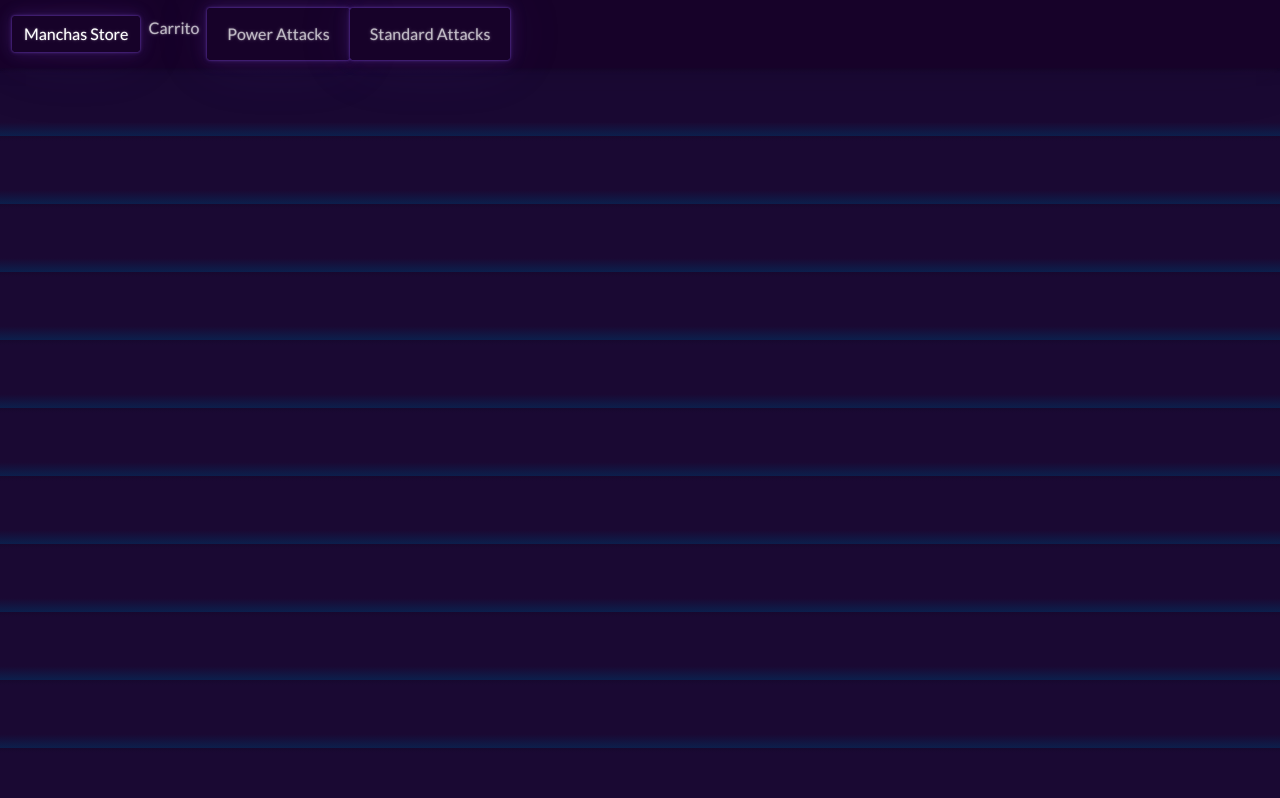
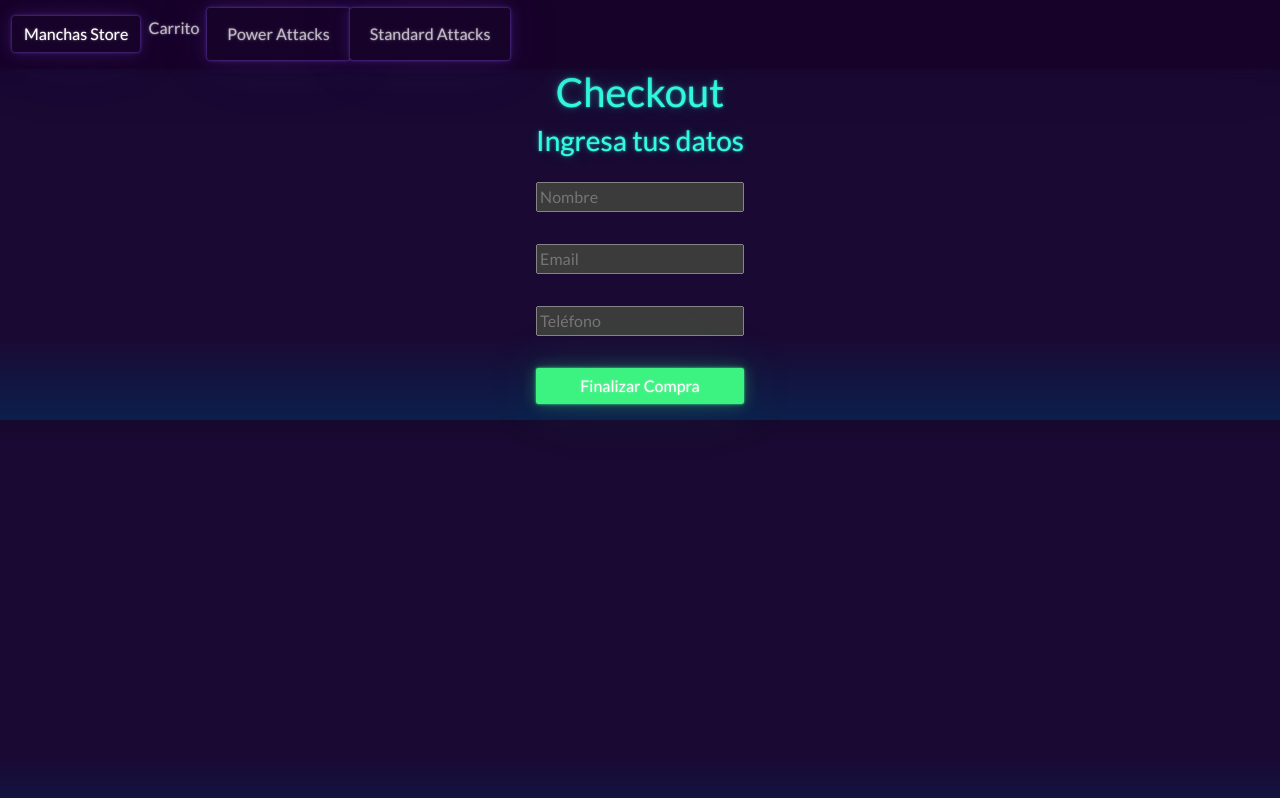
Before and after one commit to ffloresbalaguer/proyectoReact, a React (Create React App) app in the folder my-app/: page /checkout in a window 1280 px wide. Built offline with nearby package versions, Linux system fonts and the light colour scheme.

Commit message:
CreandoOrden

```diff
--- a/my-app/src/components/App.jsx
+++ b/my-app/src/components/App.jsx
@@ -4,6 +4,7 @@ import Navbar from "./Navbar/Navbar";
 import ItemListContainer from './ItemListContainer/ItemListContainer';
 import ItemDetailContainer from './ItemDetailContainer/ItemDetailContainer';
 import CartView from './CartView/CartView';
+import Checkout from './Checkout/Checkout';
 import CartContext from './Context/CartContext';
 
 
@@ -12,7 +13,7 @@ function App() {
   return (
 
 
-    <div className="row">
+    <div className="">
       <CartContext>
       <BrowserRouter>
         <Navbar />
@@ -21,6 +22,7 @@ function App() {
           <Route path='/category/:id' element={<ItemListContainer greeting="Bienvenidos a Manchas Store"/>}></Route>
           <Route path='/item/:id' element={<ItemDetailContainer/>}></Route>
           <Route path='/cart' element={<CartView/>}></Route>
+          <Route path='/checkout' element={<Checkout/>}></Route>
         </Routes>
       </BrowserRouter>
       </CartContext>
--- a/my-app/src/components/CartView/CartView.jsx
+++ b/my-app/src/components/CartView/CartView.jsx
@@ -34,6 +34,9 @@ const CartView = () => {
             </div>
 
             <button className="btn btn-danger" onClick={() => vaciarCarrito()}>Vaciar Carrito</button>
+            <div>
+            <button className='btn btn-info'><Link className='nav-link' to='/checkout'>Finalizar Compra</Link></button>
+            </div>
 
         </div>
 
--- /dev/null
+++ b/my-app/src/components/Checkout/Checkout.jsx
@@ -0,0 +1,106 @@
+import { addDoc, collection } from 'firebase/firestore';
+import {React, useState, useContext} from 'react';
+import db from '../../services/firebase';
+import { MiContexto } from '../Context/CartContext';
+
+const Checkout = () => {
+    const {cart, precioTotal}=useContext(MiContexto);
+    const [orderId, setOrderId] = useState()
+
+    const [buyer, setBuyer] = useState({
+        Nombre: '',
+        Email: '',
+        Phone: ''
+    });
+
+    const {Nombre, Email, Phone} = buyer
+
+    const generateOrder = async(data) =>{
+        try {
+            const col = collection(db, "Orders")
+            const order = await addDoc(col, data)
+            setOrderId(order.id)
+
+        } catch (error) {
+            console.log(error)
+        }
+    }
+
+    const handleInputChange = (e) => {
+        setBuyer({
+            ...buyer,
+            [e.target.name] : e.target.value
+        })
+    }
+
+    const handleSubmit = (e) => {
+        e.preventDefault()
+        const items = cart.map(e=>{return {id: e.id, title: e.nombre, price: e.precio, amount: e.cantidad}})
+        const fecha = new Date()
+        const importeTotal = precioTotal()
+        const data = {buyer, items, fecha, importeTotal}
+        console.log('data', data)
+        generateOrder(data)
+    }
+
+
+
+    console.log(buyer)
+
+
+
+
+
+
+
+
+
+    return (
+        <div className='d-flex justify-content-center'>
+            {!orderId ?
+            (<div>
+            <h1 className='d-flex justify-content-center'>Checkout</h1>
+            <h3>Ingresa tus datos</h3>
+            <form onSubmit={handleSubmit} className='d-flex flex-column'>
+            <input
+                type="text"
+                name="Nombre"
+                placeholder="Nombre"
+                value={Nombre}
+                onChange={handleInputChange}
+                className="my-3"/>
+
+            <input
+                type="text"
+                name="Email"
+                placeholder="Email"
+                value={Email}
+                onChange={handleInputChange}
+                className="my-3"/>
+
+            <input
+                type="text"
+                name="Phone"
+                placeholder="Teléfono"
+                value={Phone}
+                onChange={handleInputChange}
+                className="my-3"/>
+
+            <input
+                type="submit"
+                value="Finalizar Compra"
+                className="btn btn-success my-3"
+                />
+
+            </form>
+            </div>)
+            :
+
+            <h3>El número de seguimiento de su orden es: {orderId}</h3>
+            }
+
+        </div>
+    );
+}
+
+export default Checkout;
--- a/my-app/src/components/ItemDetailContainer/ItemDetailContainer.jsx
+++ b/my-app/src/components/ItemDetailContainer/ItemDetailContainer.jsx
@@ -64,7 +64,7 @@ const ItemDetailContainer = () => {
 
 
     return (
-        <div className= 'row'>
+        <div className= 'd-flex justify-content-center'>
             <ItemDetail detail = {producto}/>
         </div>
     );
```
